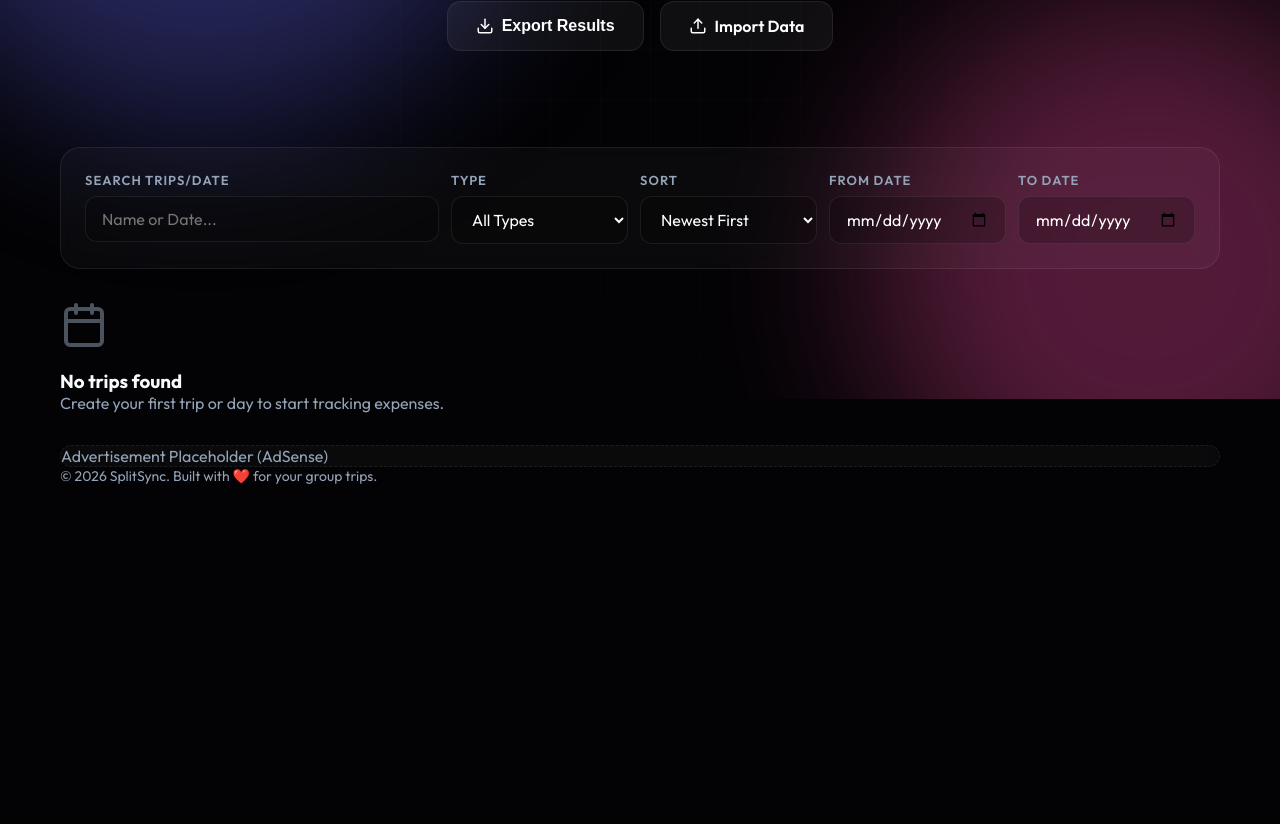
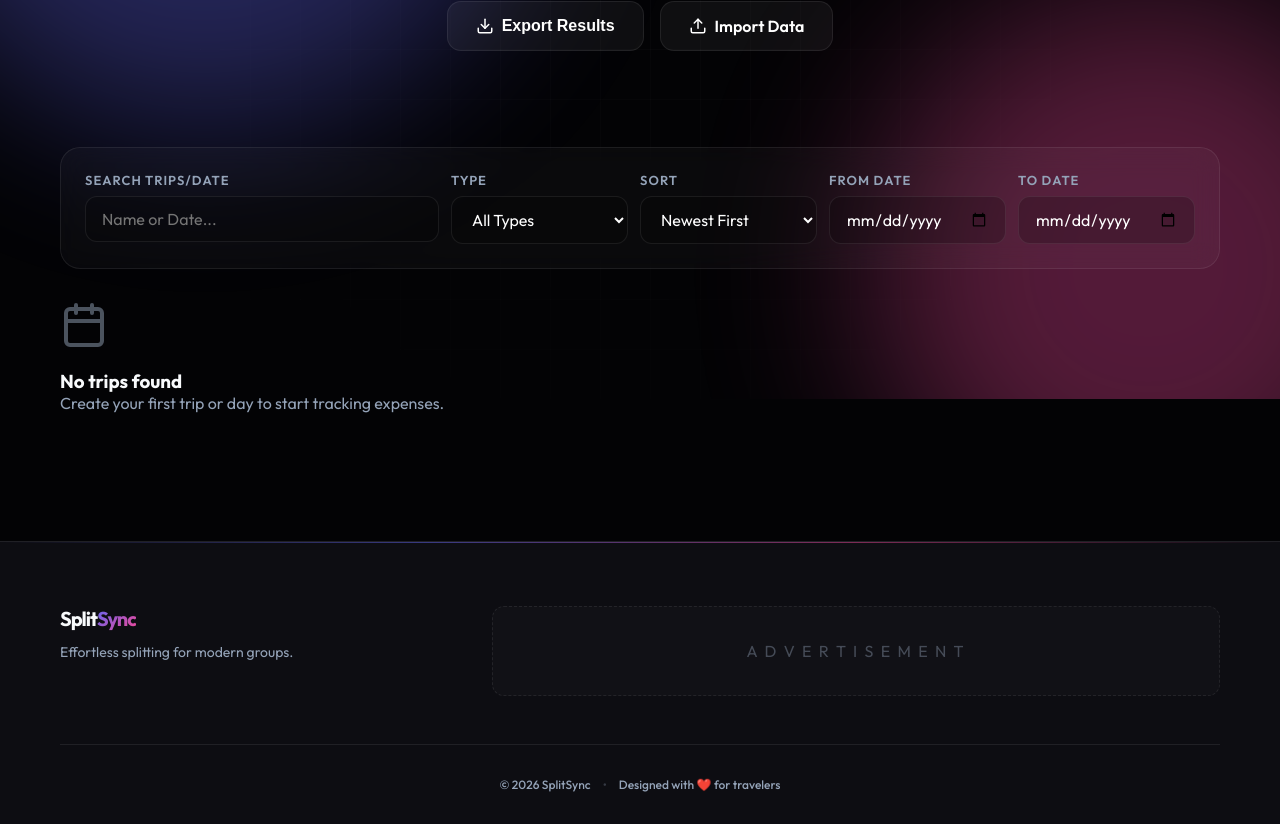
Before and after one commit to hameed-afsar-km/Advanced-Expense-Splitter, a React (Vite) app: page / in a window 1280 px wide. Shown: the part 401-1225 px from the top of the page. Before the commit the page ends 886 px from the top, so only its background shows below. Built offline with nearby package versions, Linux system fonts and the light colour scheme.

Commit message:
feat: introduce global styling, animations, and foundational UI components for the application.

```diff
--- a/src/App.jsx
+++ b/src/App.jsx
@@ -1185,13 +1185,12 @@ function App() {
             <label className="input-label mb-2">Currency Denomination</label>
             <div className="select-wrapper">
               <select
-                className="input-base cursor-pointer appearance-none"
+                className="input-base cursor-pointer"
                 value={currency}
                 onChange={(e) => setCurrency(e.target.value)}
-                style={{ background: 'var(--bg-secondary)', border: '1px solid var(--border-glass)' }}
               >
                 {commonCurrencies.map(c => (
-                  <option key={c.value} value={c.value} style={{ background: '#13131a' }}>{c.label}</option>
+                  <option key={c.value} value={c.value}>{c.label}</option>
                 ))}
               </select>
             </div>
@@ -1284,7 +1283,7 @@ function App() {
       <header className="site-header">
         <div className="container header-inner">
           <h1 className="logo" onClick={() => setCurrentTripId(null)}>
-            Split<span className="accent">Sync</span>
+            Split<span className="accent gradient-text">Sync</span>
           </h1>
           <div className="header-actions">
             <button className="nav-icon-btn" onClick={handleUndo} title="Undo last action">
@@ -1314,12 +1313,32 @@ function App() {
           <div className="toast-progress-bar"></div>
         </div>
       )}
-      <footer className="border-t border-glass mt-12 py-8 text-center text-muted">
-        <div className="container">
-          <div className="mb-8 max-w-[728px] mx-auto min-h-[90px] glass flex items-center justify-center text-xs opacity-50" style={{ borderStyle: 'dashed' }}>
-            Advertisement Placeholder (AdSense)
+      <footer className="site-footer">
+        <div className="container footer-content">
+          <div className="footer-top">
+            <div className="footer-brand">
+              <h2 className="logo sm">Split<span className="accent gradient-text">Sync</span></h2>
+              <p className="footer-motto">Effortless splitting for modern groups.</p>
+            </div>
+            <div className="footer-ad-section">
+              <div className="ad-box-wrapper">
+                <ins className="adsbygoogle"
+                  style={{ display: 'block' }}
+                  data-ad-client="ca-pub-7299036615171019"
+                  data-ad-slot="YOUR_AD_SLOT_ID"
+                  data-ad-format="auto"
+                  data-full-width-responsive="true"></ins>
+                <div className="ad-fallback text-xs text-muted">A D V E R T I S E M E N T</div>
+              </div>
+            </div>
           </div>
-          <p className="text-sm">© {new Date().getFullYear()} SplitSync. Built with ❤️ for your group trips.</p>
+          <div className="footer-bottom">
+            <div className="footer-credits">
+              <p>© {new Date().getFullYear()} SplitSync</p>
+              <span className="separator">•</span>
+              <p>Designed with ❤️ for travelers</p>
+            </div>
+          </div>
         </div>
       </footer>
     </>
--- a/src/index.css
+++ b/src/index.css
@@ -242,7 +242,7 @@ body {
 }
 
 .logo .accent {
-  color: var(--accent-1);
+  transition: all 0.3s ease;
 }
 
 .header-actions {
@@ -438,15 +438,8 @@ body {
   position: relative;
 }
 
-.select-wrapper::after {
-  content: '▼';
-  position: absolute;
-  right: 1rem;
-  top: 50%;
-  transform: translateY(-50%);
-  font-size: 0.7rem;
-  color: var(--text-muted);
-  pointer-events: none;
+select.input-base {
+  padding-right: 2.5rem;
 }
 
 /* Modals */
@@ -682,3 +675,103 @@ body {
 .z-50 {
   z-index: 50;
 }
+
+/* Footer Redesign */
+.site-footer {
+  margin-top: 6rem;
+  padding: 4rem 0 2rem;
+  background: var(--bg-secondary);
+  border-top: 1px solid var(--border-glass);
+  position: relative;
+}
+
+.site-footer::before {
+  content: '';
+  position: absolute;
+  top: 0;
+  left: 0;
+  right: 0;
+  height: 1px;
+  background: linear-gradient(90deg, transparent, var(--accent-1), var(--accent-2), transparent);
+  opacity: 0.5;
+}
+
+.footer-content {
+  display: flex;
+  flex-direction: column;
+  gap: 3rem;
+}
+
+.footer-top {
+  display: flex;
+  justify-content: space-between;
+  align-items: flex-start;
+  flex-wrap: wrap;
+  gap: 3rem;
+}
+
+.footer-brand {
+  max-width: 300px;
+}
+
+.logo.sm {
+  font-size: 1.25rem;
+  margin-bottom: 0.75rem;
+}
+
+.footer-motto {
+  font-size: 0.875rem;
+  color: var(--text-muted);
+}
+
+.footer-ad-section {
+  flex: 1;
+  min-width: 300px;
+  max-width: 728px;
+}
+
+.ad-box-wrapper {
+  background: rgba(255, 255, 255, 0.02);
+  border: 1px dashed var(--border-glass);
+  border-radius: 12px;
+  min-height: 90px;
+  display: flex;
+  flex-direction: column;
+  align-items: center;
+  justify-content: center;
+  position: relative;
+  overflow: hidden;
+}
+
+.ad-fallback {
+  letter-spacing: 2px;
+  opacity: 0.4;
+}
+
+.footer-bottom {
+  padding-top: 2rem;
+  border-top: 1px solid var(--border-glass);
+  display: flex;
+  justify-content: center;
+}
+
+.footer-credits {
+  display: flex;
+  align-items: center;
+  gap: 12px;
+  color: var(--text-muted);
+  font-size: 0.75rem;
+  font-weight: 500;
+}
+
+.footer-credits .separator {
+  opacity: 0.3;
+}
+
+@media (max-width: 768px) {
+  .footer-top {
+    flex-direction: column;
+    align-items: center;
+    text-align: center;
+  }
+}
```
